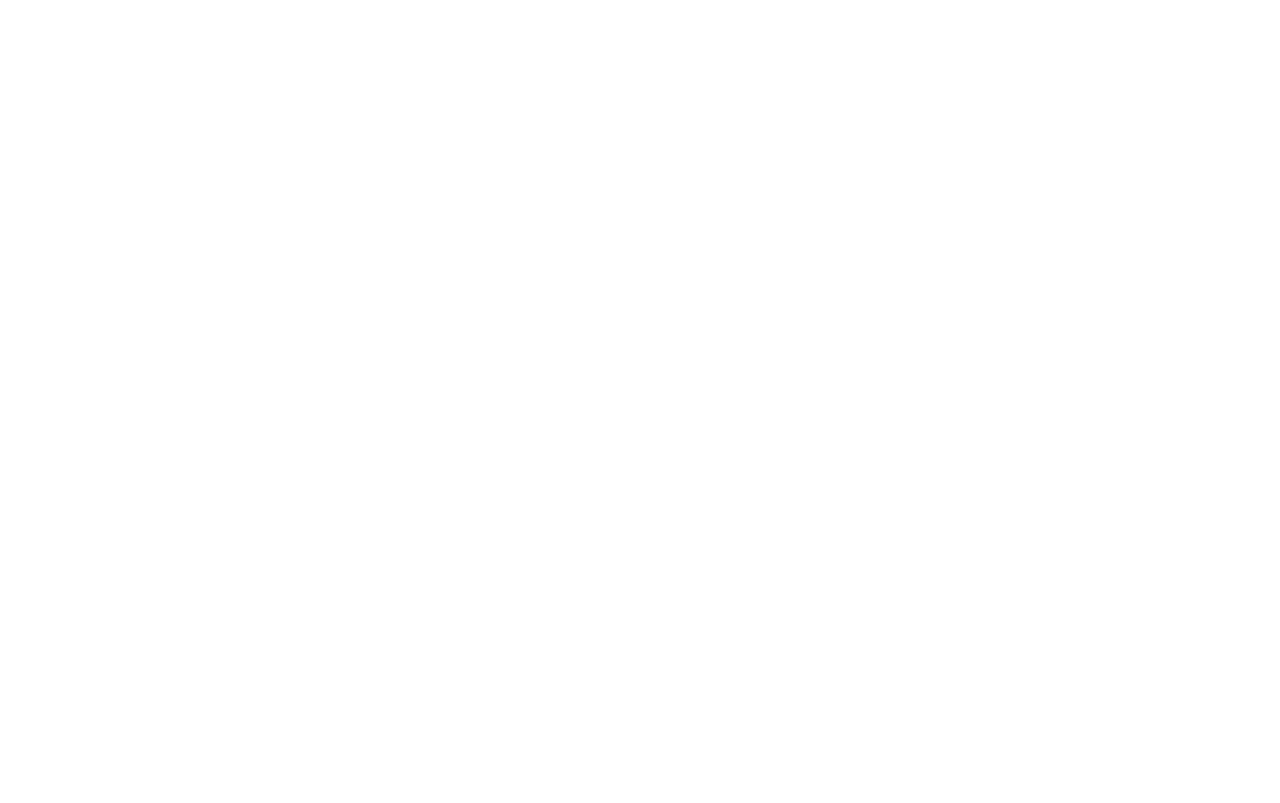
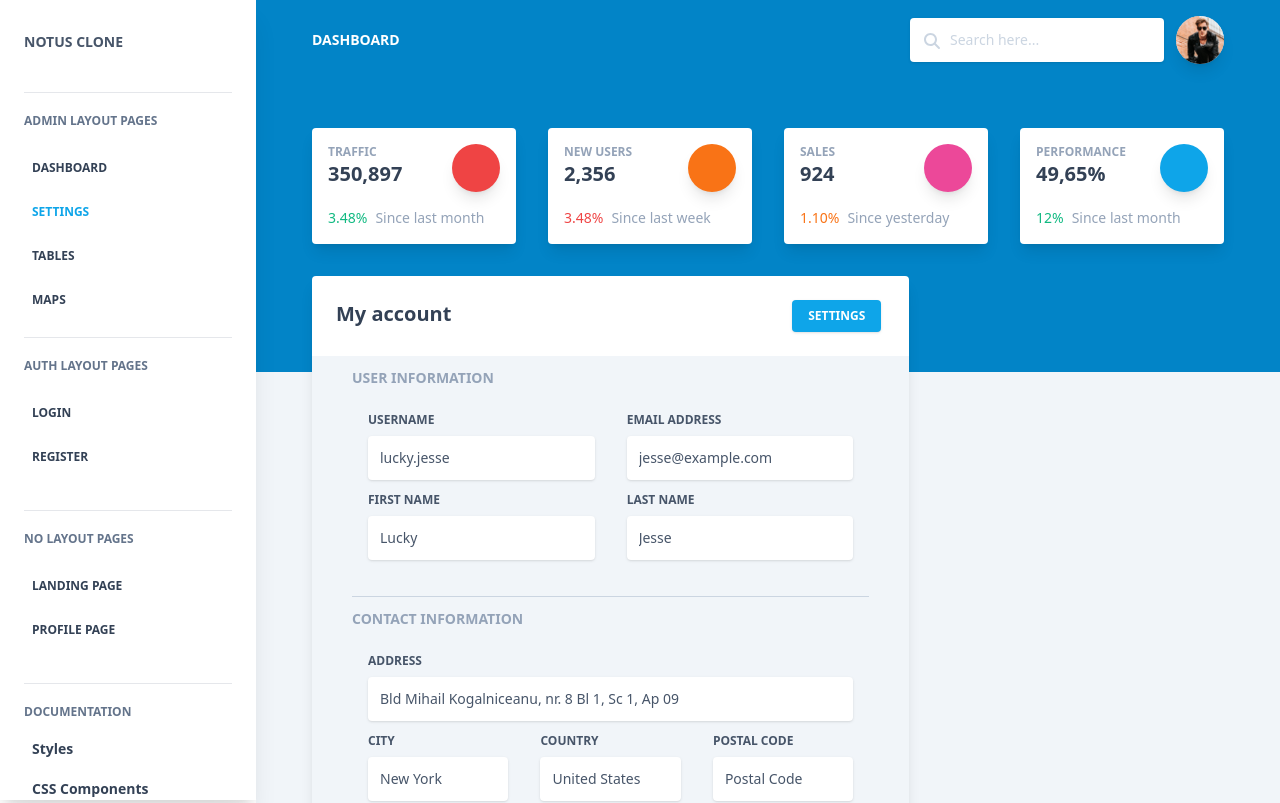
Before and after one commit to Unshack/notus, a React (Vite) app: page /admin/settings in a window 1280 px wide. Before the commit this address had no page. Shown: the top 803 px of the page. Built offline with nearby package versions, Linux system fonts and the light colour scheme; the HTML template or start-up script is replaced by a standard one.

Commit message:
Card settings UI

```diff
--- a/src/App.jsx
+++ b/src/App.jsx
@@ -7,6 +7,7 @@
 import Login from "./views/auth/Login";
 import Register from "./views/auth/Register";
 import Dashboard from "./views/admin/Dashboard";
+import Settings from "./views/admin/Settings";
 
 function App() {
   return (
@@ -14,6 +15,7 @@
       <Routes>
         <Route element={<Admin />}>
           <Route path='/admin/dashboard' element={<Dashboard />} />
+          <Route path='/admin/settings' element={<Settings />} />
         </Route>
         <Route element={<Auth />}>
           <Route path='/auth/login' element={<Login />} />
--- /dev/null
+++ b/src/components/Cards/CardSettings.jsx
@@ -0,0 +1,182 @@
+const CardSettings = () => {
+  return (
+    <>
+      <div className='relative flex flex-col min-w-0 break-words w-full mb-6 shadow-lg rounded-lg bg-blueGray-100 border-0'>
+        <div className='rounded-t bg-white mb-0 px-6 py-6'>
+          <div className='text-center flex justify-between'>
+            <h6 className='text-blueGray-700 text-xl font-bold'>My account</h6>
+            <button
+              className='bg-lightBlue-500 text-white active:bg-lightBlue-600 font-bold uppercase text-xs px-4 py-2 rounded shadow hover:shadow-md outline-none focus:outline-none mr-1 ease-linear transition-all duration-150'
+              type='button'
+            >
+              Settings
+            </button>
+          </div>
+        </div>
+        <div className='flex-auto px-4 lg:px-10 py-10 pt-0'>
+          <form>
+            <h6 className='text-blueGray-400 text-sm mt-3 mb-6 font-bold uppercase'>
+              User Information
+            </h6>
+            <div className='flex flex-wrap'>
+              <div className='w-full lg:w-6/12 px-4'>
+                <div className='relative w-full mb-3'>
+                  <label
+                    className='block uppercase text-blueGray-600 text-xs font-bold mb-2'
+                    htmlFor='grid-password'
+                  >
+                    Username
+                  </label>
+                  <input
+                    type='text'
+                    className='border-0 px-3 py-3 placeholder-blueGray-300 text-blueGray-600 bg-white rounded text-sm shadow focus:outline-none focus:ring w-full ease-linear transition-all duration-150'
+                    defaultValue='lucky.jesse'
+                  />
+                </div>
+              </div>
+              <div className='w-full lg:w-6/12 px-4'>
+                <div className='relative w-full mb-3'>
+                  <label
+                    className='block uppercase text-blueGray-600 text-xs font-bold mb-2'
+                    htmlFor='grid-password'
+                  >
+                    Email address
+                  </label>
+                  <input
+                    type='email'
+                    className='border-0 px-3 py-3 placeholder-blueGray-300 text-blueGray-600 bg-white rounded text-sm shadow focus:outline-none focus:ring w-full ease-linear transition-all duration-150'
+                    defaultValue='jesse@example.com'
+                  />
+                </div>
+              </div>
+              <div className='w-full lg:w-6/12 px-4'>
+                <div className='relative w-full mb-3'>
+                  <label
+                    className='block uppercase text-blueGray-600 text-xs font-bold mb-2'
+                    htmlFor='grid-password'
+                  >
+                    First Name
+                  </label>
+                  <input
+                    type='text'
+                    className='border-0 px-3 py-3 placeholder-blueGray-300 text-blueGray-600 bg-white rounded text-sm shadow focus:outline-none focus:ring w-full ease-linear transition-all duration-150'
+                    defaultValue='Lucky'
+                  />
+                </div>
+              </div>
+              <div className='w-full lg:w-6/12 px-4'>
+                <div className='relative w-full mb-3'>
+                  <label
+                    className='block uppercase text-blueGray-600 text-xs font-bold mb-2'
+                    htmlFor='grid-password'
+                  >
+                    Last Name
+                  </label>
+                  <input
+                    type='text'
+                    className='border-0 px-3 py-3 placeholder-blueGray-300 text-blueGray-600 bg-white rounded text-sm shadow focus:outline-none focus:ring w-full ease-linear transition-all duration-150'
+                    defaultValue='Jesse'
+                  />
+                </div>
+              </div>
+            </div>
+
+            <hr className='mt-6 border-b-1 border-blueGray-300' />
+
+            <h6 className='text-blueGray-400 text-sm mt-3 mb-6 font-bold uppercase'>
+              Contact Information
+            </h6>
+            <div className='flex flex-wrap'>
+              <div className='w-full lg:w-12/12 px-4'>
+                <div className='relative w-full mb-3'>
+                  <label
+                    className='block uppercase text-blueGray-600 text-xs font-bold mb-2'
+                    htmlFor='grid-password'
+                  >
+                    Address
+                  </label>
+                  <input
+                    type='text'
+                    className='border-0 px-3 py-3 placeholder-blueGray-300 text-blueGray-600 bg-white rounded text-sm shadow focus:outline-none focus:ring w-full ease-linear transition-all duration-150'
+                    defaultValue='Bld Mihail Kogalniceanu, nr. 8 Bl 1, Sc 1, Ap 09'
+                  />
+                </div>
+              </div>
+              <div className='w-full lg:w-4/12 px-4'>
+                <div className='relative w-full mb-3'>
+                  <label
+                    className='block uppercase text-blueGray-600 text-xs font-bold mb-2'
+                    htmlFor='grid-password'
+                  >
+                    City
+                  </label>
+                  <input
+                    type='email'
+                    className='border-0 px-3 py-3 placeholder-blueGray-300 text-blueGray-600 bg-white rounded text-sm shadow focus:outline-none focus:ring w-full ease-linear transition-all duration-150'
+                    defaultValue='New York'
+                  />
+                </div>
+              </div>
+              <div className='w-full lg:w-4/12 px-4'>
+                <div className='relative w-full mb-3'>
+                  <label
+                    className='block uppercase text-blueGray-600 text-xs font-bold mb-2'
+                    htmlFor='grid-password'
+                  >
+                    Country
+                  </label>
+                  <input
+                    type='text'
+                    className='border-0 px-3 py-3 placeholder-blueGray-300 text-blueGray-600 bg-white rounded text-sm shadow focus:outline-none focus:ring w-full ease-linear transition-all duration-150'
+                    defaultValue='United States'
+                  />
+                </div>
+              </div>
+              <div className='w-full lg:w-4/12 px-4'>
+                <div className='relative w-full mb-3'>
+                  <label
+                    className='block uppercase text-blueGray-600 text-xs font-bold mb-2'
+                    htmlFor='grid-password'
+                  >
+                    Postal Code
+                  </label>
+                  <input
+                    type='text'
+                    className='border-0 px-3 py-3 placeholder-blueGray-300 text-blueGray-600 bg-white rounded text-sm shadow focus:outline-none focus:ring w-full ease-linear transition-all duration-150'
+                    defaultValue='Postal Code'
+                  />
+                </div>
+              </div>
+            </div>
+
+            <hr className='mt-6 border-b-1 border-blueGray-300' />
+
+            <h6 className='text-blueGray-400 text-sm mt-3 mb-6 font-bold uppercase'>
+              About Me
+            </h6>
+            <div className='flex flex-wrap'>
+              <div className='w-full lg:w-12/12 px-4'>
+                <div className='relative w-full mb-3'>
+                  <label
+                    className='block uppercase text-blueGray-600 text-xs font-bold mb-2'
+                    htmlFor='grid-password'
+                  >
+                    About me
+                  </label>
+                  <textarea
+                    type='text'
+                    className='border-0 px-3 py-3 placeholder-blueGray-300 text-blueGray-600 bg-white rounded text-sm shadow focus:outline-none focus:ring w-full ease-linear transition-all duration-150'
+                    defaultValue='A beautiful UI Kit and Admin for React & Tailwind CSS. It is Free and Open Source.'
+                    rows='4'
+                  ></textarea>
+                </div>
+              </div>
+            </div>
+          </form>
+        </div>
+      </div>
+    </>
+  );
+};
+
+export default CardSettings;
--- a/src/components/Cards/index.js
+++ b/src/components/Cards/index.js
@@ -3,3 +3,4 @@
 export { default as CardPageVisits } from "./CardPageVisits";
 export { default as CardSocialTraffic } from "./CardSocialTraffic";
 export { default as CardStats } from "./CardStats";
+export { default as CardSettings } from "./CardSettings";
--- a/src/components/Navbars/AdminNavbar.jsx
+++ b/src/components/Navbars/AdminNavbar.jsx
@@ -1,5 +1,5 @@
+import UserDropdown from "../Dropdowns/UserDropdown";
 import { FontAwesomeIcon } from "@fortawesome/react-fontawesome";
-import UserDropdown from "../Dropdowns/UserDropdown";
 import { faSearch } from "@fortawesome/free-solid-svg-icons";
 
 const AdminNavbar = () => {
--- a/src/components/Sidebar/Sidebar.jsx
+++ b/src/components/Sidebar/Sidebar.jsx
@@ -23,7 +23,7 @@
             className='md:block text-left md:pb-2 text-blueGray-600 mr-0 inline-block whitespace-nowrap text-sm uppercase font-bold p-4 px-0'
             to='/'
           >
-            Notus React
+            Notus Clone
           </Link>
           {/* User */}
           <ul className='md:hidden items-center flex flex-wrap list-none'>
--- /dev/null
+++ b/src/views/admin/Settings.jsx
@@ -0,0 +1,18 @@
+import CardSettings from "../../components/Cards/CardSettings";
+
+const Settings = () => {
+  return (
+    <>
+      <div className='flex flex-wrap'>
+        <div className='w-full lg:w-8/12 px-4'>
+          <CardSettings />
+        </div>
+        <div className='w-full lg:w-4/12 px-4'>
+          {/* <CardProfile /> */}
+        </div>
+      </div>
+    </>
+  );
+};
+
+export default Settings;
```
